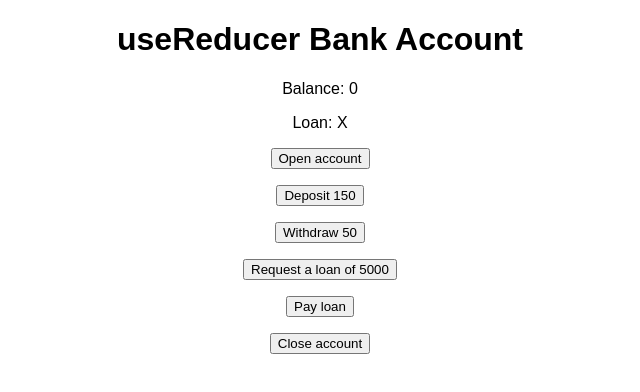
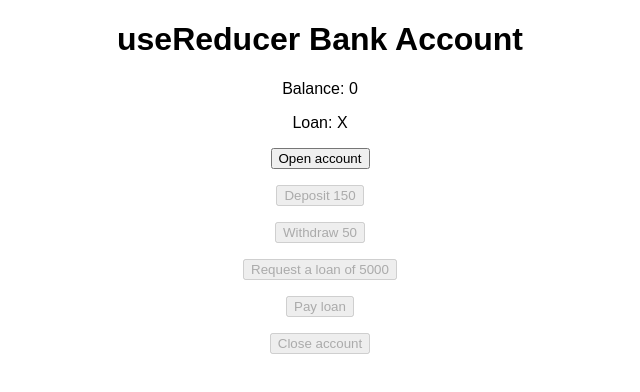
Before and after one commit to satyamkale27/useReducer-BankAccount, a React (Create React App) app: page / in a window 1280 px wide. Shown: the top 392 px of the page, without its empty margins (320-960 px from the left). Built offline with nearby package versions, Linux system fonts and the light colour scheme.

Commit message:
isopenactive and afteropnactive destructured and used

```diff
--- a/src/App.js
+++ b/src/App.js
@@ -4,6 +4,7 @@ const initialState = {
   balance: 0,
   loan: 0,
   isActive: false,
+  afterOpenActive: true,
 };
 
 function reducer(state, action) {
@@ -16,7 +17,10 @@ function reducer(state, action) {
 }
 
 export default function App() {
-  const [{ balance }, dispatch] = useReducer(reducer, initialState);
+  const [{ balance, isActive, afterOpenActive }, dispatch] = useReducer(
+    reducer,
+    initialState
+  );
 
   return (
     <div className="App">
@@ -29,33 +33,33 @@ export default function App() {
           onClick={() => {
             dispatch({ type: "openAccount" });
           }}
-          disabled={false}
+          disabled={isActive}
         >
           Open account
         </button>
       </p>
       <p>
-        <button onClick={() => {}} disabled={false}>
+        <button onClick={() => {}} disabled={afterOpenActive}>
           Deposit 150
         </button>
       </p>
       <p>
-        <button onClick={() => {}} disabled={false}>
+        <button onClick={() => {}} disabled={afterOpenActive}>
           Withdraw 50
         </button>
       </p>
       <p>
-        <button onClick={() => {}} disabled={false}>
+        <button onClick={() => {}} disabled={afterOpenActive}>
           Request a loan of 5000
         </button>
       </p>
       <p>
-        <button onClick={() => {}} disabled={false}>
+        <button onClick={() => {}} disabled={afterOpenActive}>
           Pay loan
         </button>
       </p>
       <p>
-        <button onClick={() => {}} disabled={false}>
+        <button onClick={() => {}} disabled={afterOpenActive}>
           Close account
         </button>
       </p>
```
